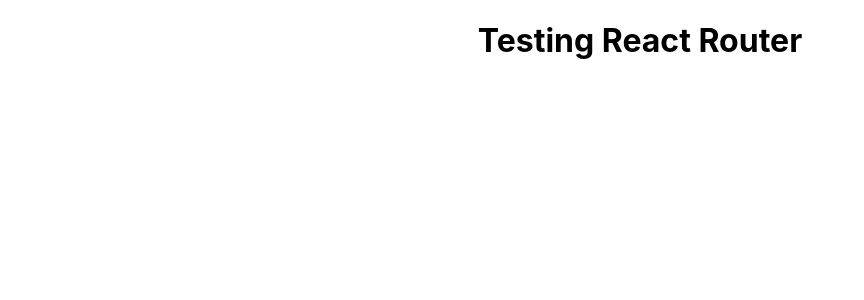
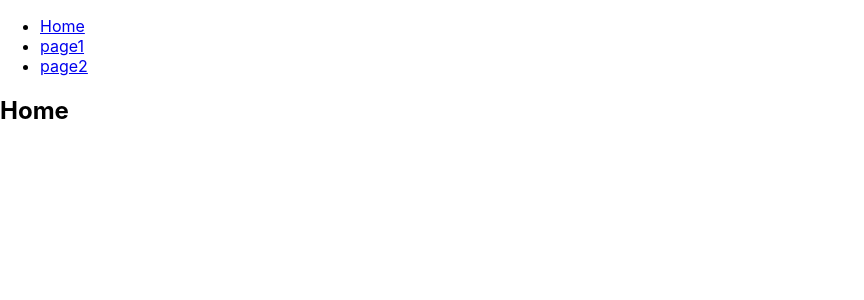
Before and after one commit to priyanshuirl/reacthelmet, a React (Create React App) app: page / in a window 1280 px wide. Shown: the top 300 px of the page, without its empty margins (0-864 px from the left). Built offline with nearby package versions, Linux system fonts and the light colour scheme.

Commit message:
Added sample meta tags in index html

```diff
--- a/package.json
+++ b/package.json
@@ -8,6 +8,7 @@
     "@testing-library/user-event": "^13.5.0",
     "react": "^17.0.2",
     "react-dom": "^17.0.2",
+    "react-router-dom": "^5.3.0",
     "react-scripts": "5.0.0",
     "web-vitals": "^2.1.4"
   },
--- a/public/index.html
+++ b/public/index.html
@@ -1,14 +1,12 @@
 <!DOCTYPE html>
 <html lang="en">
+
 <head>
   <meta charset="utf-8" />
   <link rel="icon" href="%PUBLIC_URL%/favicon.ico" />
   <meta name="viewport" content="width=device-width, initial-scale=1" />
   <meta name="theme-color" content="#000000" />
-    <meta
-      name="description"
-      content="Web site created using create-react-app"
-    />
+  <meta name="description" content="Web site created using create-react-app" />
   <link rel="apple-touch-icon" href="%PUBLIC_URL%/logo192.png" />
   <!--
       manifest.json provides metadata used when your web app is installed on a
@@ -24,8 +22,11 @@
       work correctly both with client-side routing and a non-root public URL.
       Learn how to configure a non-root public URL by running `npm run build`.
     -->
-    <title>React App</title>
+  <meta property="og:title" content="Home Page OG title" />
+  <meta property="og:description" content="Home Page OG description" />
+  <title>React Helmet</title>
 </head>
+
 <body>
   <noscript>You need to enable JavaScript to run this app.</noscript>
   <div id="root"></div>
@@ -40,4 +41,5 @@
       To create a production bundle, use `npm run build` or `yarn build`.
     -->
 </body>
+
 </html>
--- a/src/App.js
+++ b/src/App.js
@@ -1,11 +1,56 @@
 import './App.css';
-
+import {
+  BrowserRouter as Router,
+  Switch,
+  Route,
+  Link
+} from "react-router-dom";
 function App() {
   return (
-    <div className="App">
-      <h1>Testing React Router</h1>
-    </div>
+    <Router>
+      <div>
+        <nav>
+          <ul>
+            <li>
+              <Link to="/">Home</Link>
+            </li>
+            <li>
+              <Link to="/about">page1</Link>
+            </li>
+            <li>
+              <Link to="/users">page2</Link>
+            </li>
+          </ul>
+        </nav>
+
+        {/* A <Switch> looks through its children <Route>s and
+            renders the first one that matches the current URL. */}
+        <Switch>
+          <Route path="/about">
+            <About />
+          </Route>
+          <Route path="/users">
+            <Users />
+          </Route>
+          <Route path="/">
+            <Home />
+          </Route>
+        </Switch>
+      </div>
+    </Router>
   );
 }
 
+function Home() {
+  return <h2>Home</h2>;
+}
+
+function About() {
+  return <h2>Page 1</h2>;
+}
+
+function Users() {
+  return <h2>Page 2</h2>;
+}
+
 export default App;
```
Also changed, not shown: 1 other file (tests, documents, lock files or other folders). Lines whose indentation alone changed are shown as unchanged.
